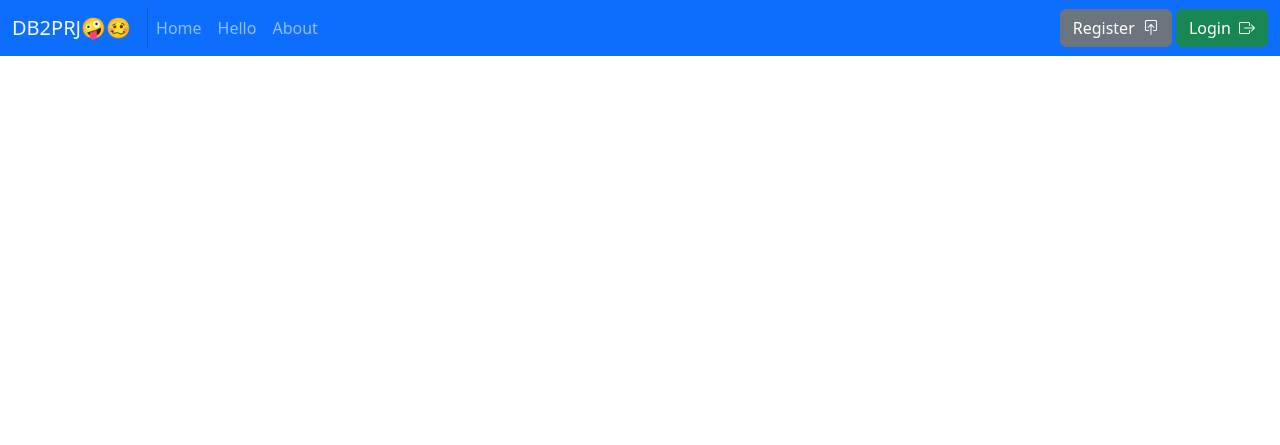
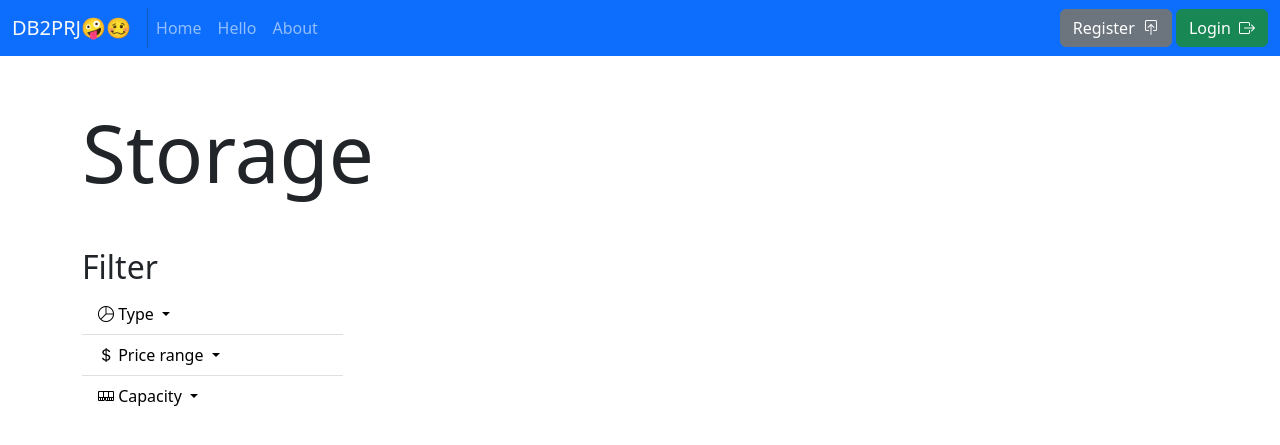
Before and after one commit to toto6038/db2prj, a Flask app: template templates/storage.html in a window 1280 px wide. Shown: the top 445 px of the page. Run offline with Flask 2, Linux system fonts and the light colour scheme; the template is opened without the code that fills it, so the values that code supplies are empty; parts of the project's set-up code (start-up, migrations or seed data) failed here and were passed over.

Commit message:
add:storage page(Capacity undone), price can show < 'price' and > 'price' now

```diff
--- a/app.py
+++ b/app.py
@@ -203,7 +203,13 @@ def find_laptop_pos(field):
 def find_laptop_price(field1, field2):
     data = db.session.query(table_Laptop, table_Product).filter(table_Laptop.model==table_Product.model).filter(table_Laptop.price > field1, table_Laptop.price <= field2 ).order_by(table_Laptop.price)
 
-    flash(f"{data.count()} data were found for Price : $ {field1} - {field2}")
+    if int(field1) != 0 and int(field2) == 200000:
+        flash(f"{data.count()} data were found for Price : $ > {field1}")
+    elif int(field1) != 0 and int(field2) != 0:
+        flash(f"{data.count()} data were found for Price : $ {field1} - {field2}")
+    else:
+        flash(f"{data.count()} data were found for Price : $ < {field2}")
+
     return render_template('laptop.html', data = data)
 @app.route('/laptop/weight/<field>')
 def find_laptop_weight(field):
@@ -224,7 +230,12 @@ def find_ram_cap(field):
 def find_ram_price(field1, field2):
     data = db.session.query(table_Ram, table_Product).filter(table_Ram.model==table_Product.model).filter(table_Ram.price > field1, table_Ram.price <= field2).order_by(table_Ram.price)
 
-    flash(f"{data.count()} data were found for Price : $ {field1} - {field2}")
+    if int(field1) != 0 and int(field2) == 10000:
+        flash(f"{data.count()} data were found for Price : $ > {field1}")
+    elif int(field1) != 0 and int(field2) != 0:
+        flash(f"{data.count()} data were found for Price : $ {field1} - {field2}")
+    else:
+        flash(f"{data.count()} data were found for Price : $ < {field2}")
     return render_template('ram.html', data = data)
 @app.route('/ram/type/<field>')
 def find_ram_type(field):
@@ -234,9 +245,32 @@ def find_ram_type(field):
     return render_template('ram.html', data = data)
 
 # find product storage
-@app.route('/storage/<field>')
-def find_storage(field):
-    return render_template('storage.html')
+@app.route('/storage/type/<field>')
+def find_storage_type(field):
+    data = db.session.query(table_Storage, table_Product).filter(table_Storage.model == table_Product.model).filter(table_Storage.media_type == field)
+    flash(f"{data.count()} data were found for Type : {field} ")
+
+    return render_template('storage.html', data = data)
+@app.route('/storage/price/<field1>-<field2>')
+def find_storage_price(field1, field2):
+    data = db.session.query(table_Storage, table_Product).filter(table_Storage.model == table_Product.model).filter(table_Storage.price > field1, table_Storage.price <= field2).order_by(table_Storage.price)
+
+    if int(field1) != 0 and int(field2) == 25000:
+        flash(f"{data.count()} data were found for Price : $ > {field1}")
+    elif int(field1) != 0 and int(field2) != 0:
+        flash(f"{data.count()} data were found for Price : $ {field1} - {field2}")
+    else:
+        flash(f"{data.count()} data were found for Price : $ < {field2}")
+    return render_template('storage.html', data = data)
+@app.route('/storage/capacity/<field>')
+def find_storage_cap(field):
+    data = db.session.query(table_Storage, table_Product).filter(table_Storage.model == table_Product.model).filter(table_Storage.capacity == field)
+
+    if int(field) < 1000:
+        flash(f"{data.count()} data were found for Capacity : {field} GB")
+    else:
+        flash(f"{data.count()} data were found for Capacity : {int(field)/1000} TB")
+    return render_template('storage.html', data = data)
 
 @app.errorhandler(404)
 @app.errorhandler(500)
--- a/templates/index.html
+++ b/templates/index.html
@@ -49,9 +49,8 @@ Home
             </svg>
 
             <h2 class="fw-normal">Storage</h2>
-
             <p>
-                <a class="btn btn-secondary" href="{{url_for('find_storage', field = 'maker')}}">
+                <a class="btn btn-secondary" href="{{url_for('find_storage_type', field = 'hdd')}}">
                     Checkout
                     <i class="bi bi-arrow-right-circle-fill ms-1"></i>
                 </a>
--- a/templates/ram.html
+++ b/templates/ram.html
@@ -74,7 +74,7 @@
             <div class="card text-bg-light mb-3">
               <div class="row g-0">
                 <div class="col" style="max-width: 220px;">
-                  <img src="{{ url_for('static', filename= 'img/' + r.product.model + '.png') }}"
+                  <img src="{{ url_for('static', filename= 'img/ram_img/' + r.product.model + '.png') }}"
                     class="img-fluid rounded-start" style="height: auto;">
                 </div>
                 <div class="col ms-2">
--- a/templates/storage.html
+++ b/templates/storage.html
@@ -1,5 +1,120 @@
 {% extends 'base.html'%}
 {%block title%}storage{%endblock%}
 {%block content%}
+<div class="container-fluid">
+    <div class="row">
+      <div class="col-3">
+        <h1 class="display-1 mb-5">Storage</h1>
+        <div class="list-group list-group-flush">
+          <h2>Filter</h2>
 
+          <!-- Dropdown menu in lists -->
+          <div class="list-group-item dropdown">
+            <a class="dropdown-toggle text-decoration-none text-black" href="#" id="type_selector" role="button"
+              data-bs-toggle="dropdown" aria-expanded="false">
+              <i class="bi bi-pie-chart"></i>
+              Type
+            </a>
+            <ul class="dropdown-menu dropdown-menu-dark" aria-labelledby="type_selector">
+              <li><a class="dropdown-item" href="{{url_for('find_storage_type', field = 'hdd')}}">HDD</a></li>
+              <li><a class="dropdown-item" href="{{url_for('find_storage_type', field = 'ssd')}}">SSD</a></li>
+            </ul>
+          </div>
+
+          <!-- Dropdown menu in lists -->
+          <div class="list-group-item">
+            <a class="dropdown-toggle text-decoration-none text-black" href="#" id="price_range_selector" role="button"
+              data-bs-toggle="dropdown" aria-expanded="false">
+              <i class="bi bi-currency-dollar "></i>
+              Price range
+            </a>
+            <ul class="dropdown-menu dropdown-menu-dark" aria-labelledby="price_range_selector">
+              <li><a class="dropdown-item" href="{{url_for('find_storage_price', field1 = 0, field2 = 3000)}}">&lt;3000</a></li>
+              <li><a class="dropdown-item" href="{{url_for('find_storage_price', field1 = 3000, field2 = 6000)}}">3000~6000</a></li>
+              <li><a class="dropdown-item" href="{{url_for('find_storage_price', field1 = 6000, field2 = 10000)}}">6000~10000</a></li>
+              <li><a class="dropdown-item" href="{{url_for('find_storage_price', field1 = 10000, field2 = 25000)}}">&gt;10000</a></li>
+              <li><a class="dropdown-item" href="#">Lapor</a></li>
+            </ul>
+          </div>
+
+          <!-- Dropdown menu in lists -->
+          <div class="list-group-item">
+            <a class="dropdown-toggle text-decoration-none text-black" href="#" id="capacity_selector" role="button"
+              data-bs-toggle="dropdown" aria-expanded="false">
+              <i class="bi bi-memory"></i>
+              Capacity
+            </a>
+            <ul class="dropdown-menu dropdown-menu-dark" aria-labelledby="capacity_selector">
+              <li><a class="dropdown-item" href=""></a></li>
+              <li><a class="dropdown-item" href=""></a></li>
+              <li><a class="dropdown-item" href=""></a></li>
+              <li><a class="dropdown-item" href=""></a></li>
+            </ul>
+          </div>
+        </div>
+      </div>
+      <div class="col-9">
+        <!-- show product -->
+        <div class="container-fluid mt-2">
+
+            {% for messages in get_flashed_messages() %}
+            {% if messages %}
+            <div class="alert alert-info ">
+              <h3 class="mb-0">{{ messages }}</h3>
+            </div>
+            {% endif %}
+            {% endfor %}
+            {% for r in data %}
+              <div class="card text-bg-light mb-3">
+                <div class="row g-0">
+                  <div class="col" style="max-width: 220px;">
+                    <img src="{{ url_for('static', filename= 'img/storage_img/' + r.product.model + '.png') }}"
+                      class="img-fluid rounded-start" style="height: auto;">
+                  </div>
+                  <div class="col ms-2">
+                    <div class="card-body">
+                      <h3 class="card-title mt-0">{{r.product.name}}</h3>
+                      <p class="card-text my-0 text-capitalize">
+                        <i class="bi bi-pie-chart"></i>
+                        {% if r.storage.capacity < 1000 %}
+                            {{r.storage.capacity}} GB
+                        {% else %}
+                            {{r.storage.capacity / 1000.0}} TB
+                        {% endif %}
+                      </p>
+                      <p class="card-text my-0 text-capitalize">
+                        <i class="bi bi-speedometer"></i>
+                        {{r.storage.rpm}} rpm
+                      </p>
+                      <p class="card-text mb-0">
+                        <i class="bi bi-memory"></i>
+                        {{r.storage.media_type}}
+                      </p>
+                      <p class="card-text mb-0">
+                        <i class="bi bi-lightbulb"></i>
+                        {{'Available' if r.storage.rgb else 'Not available'}}
+                      </p>
+                      <div class="d-flex justify-content-around">
+                        <a href="#" class="btn btn-outline-primary">
+                          Go
+                        </a>
+                        <p class="flex-grow-1"></p>
+                        <h4 class="align-self-center text-danger mb-0">
+                          <strong>
+                            ${{r.storage.price}}
+                          </strong>
+                        </h4>
+                      </div>
+
+                    </div>
+                  </div>
+                </div>
+              </div>
+
+            {% endfor %}
+
+        </div>
+      </div>
+    </div>
+  </div>
 {%endblock%}
```
